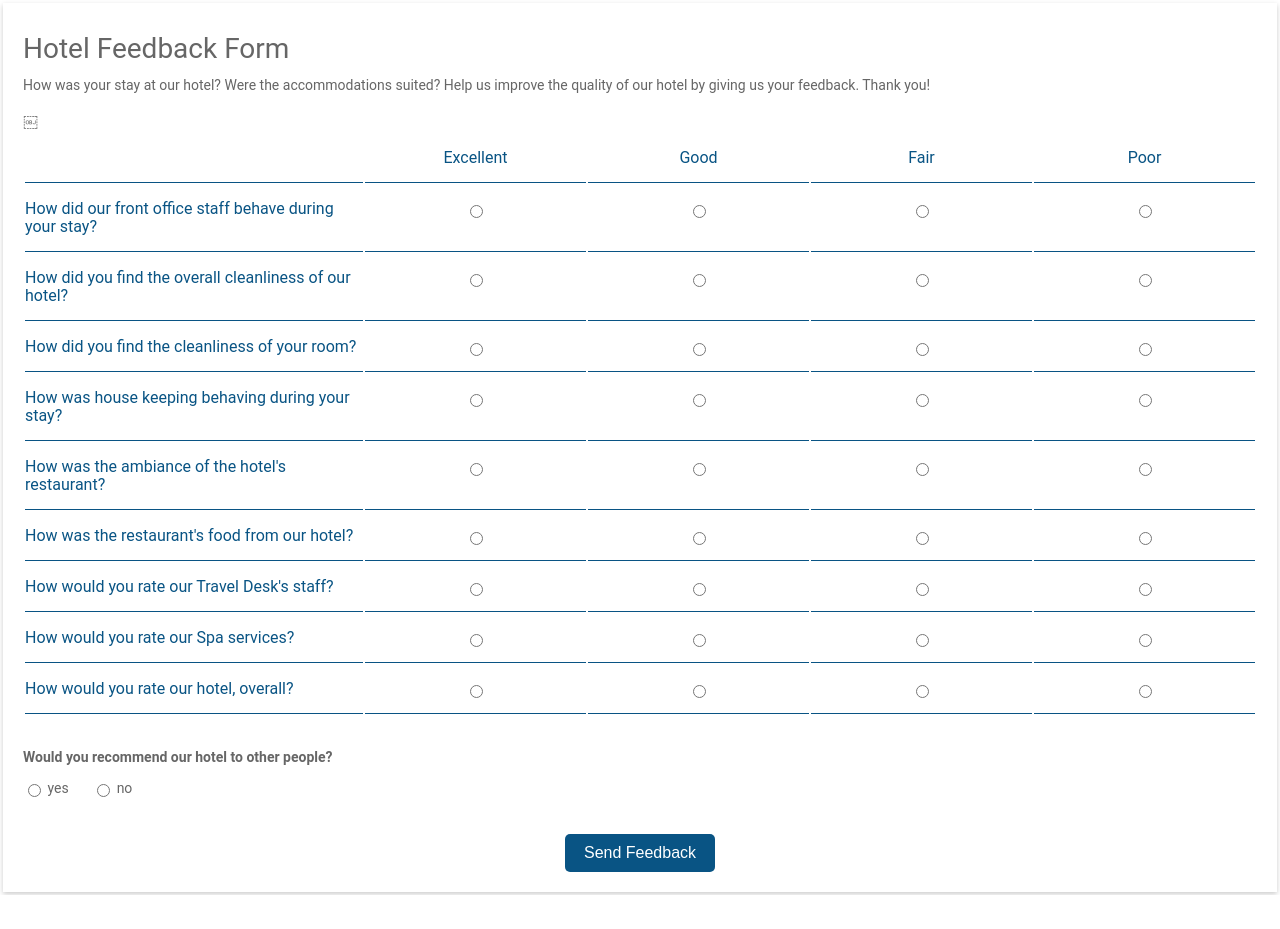
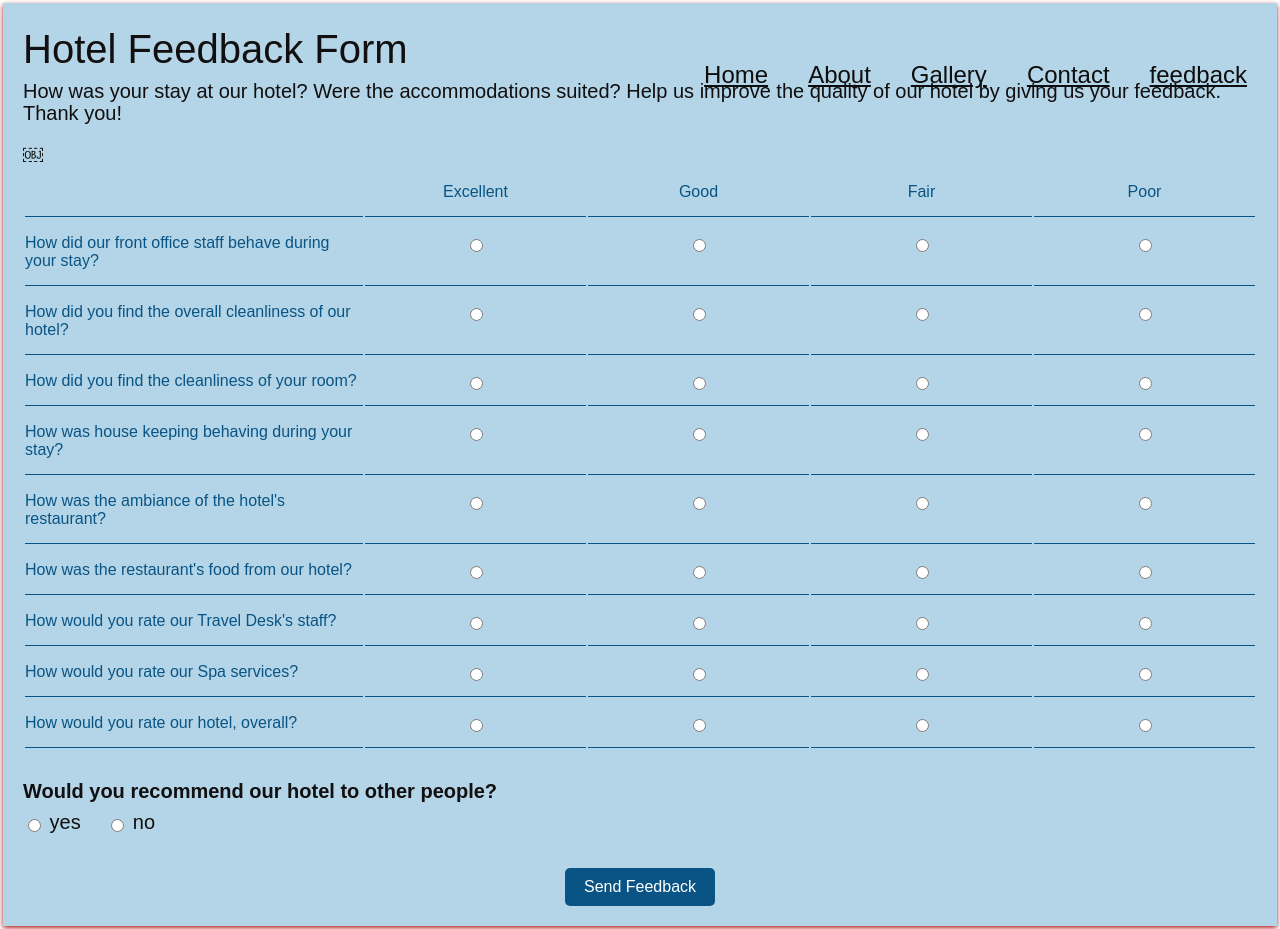
Before and after one commit to VanshikaJain06/Hotel-management-system, a plain HTML site: page feedback.html in a window 1280 px wide. Before the commit the page ends 895 px from the top, so only its background shows below. Drawn offline with Linux system fonts and the light colour scheme.

Commit message:
Add files via upload

```diff
--- a/feedback.css
+++ b/feedback.css
@@ -5,9 +5,9 @@ html, body {
     padding: 0;
     margin: 0;
     outline: none;
-    font-family: Roboto, Arial, sans-serif;
-    font-size: 14px;
-    color: #666;
+    font-family: sans-serif;
+    font-size: 20px;
+    color: #110f0f;
     line-height: 22px;
     }
     h1, h4 {
@@ -26,13 +26,13 @@ html, body {
     form {
     width: 100%;
     padding: 20px;
-    background: #fff;
-    box-shadow: 0 2px 5px #ccc;
+    background: rgb(180, 213, 231);
+    box-shadow: 0 2px 5px #b31f1f;
     }
     input {
     width: calc(100% - 10px);
     padding: 5px;
-    border: 1px solid #ccc;
+    border: 1px solid rgb(240, 2, 2);
     border-radius: 3px;
     vertical-align: middle;
     }
@@ -91,3 +91,38 @@ html, body {
     word-break: keep-all;
     }
     }
+    navigation ul{
+        display: flex;
+        flex-wrap: wrap;
+
+
+    }
+    .navigation ul li{
+        list-style: none;
+        margin-left: 20px;
+        padding: 10px;
+
+
+    }
+    .navigation ul li a{
+        text-decoration: underline;
+        color: hsl(0, 0%, 5%);
+        font-family: sans-serif;
+        font-size: larger;
+    }
+
+    .navigation ul li a:hover{
+        background-color: turquoise;
+        padding: 10px;
+
+
+
+    }
+    .navigation li{
+        float:left;
+    }
+    .navigation{
+        float: right;
+        margin-left: 600px;
+        margin-top: -110px;
+    }
--- a/feedback.html
+++ b/feedback.html
@@ -11,6 +11,15 @@
               <form action="/">
                 <h1>Hotel Feedback Form</h1>
                 <p class="">How was your stay at our hotel? Were the accommodations suited? Help us improve the quality of our hotel by giving us your feedback. Thank you!</p>
+                <div class="navigation">
+                  <ul>
+                      <li><a href="./home.html">Home</a></li>
+                      <li><a href="./about.html">About</a></li>
+                      <li><a href="./gallery.html">Gallery</a></li>
+                      <li><a href="./contact.html">Contact</a></li>
+                      <li><a href="./feedback.html">feedback</a></li>
+                  </ul>
+              </div>
                 <table>
                   <tr>
                     <th class="first-col"></th>
--- a/home.css
+++ b/home.css
@@ -234,3 +234,40 @@ html, body {
     padding-bottom:5px;
     }
     }
+
+    navigation ul{
+        display: flex;
+        flex-wrap: wrap;
+
+
+    }
+    .navigation ul li{
+        list-style: none;
+        margin-left: 20px;
+        padding: 10px;
+
+
+    }
+    .navigation ul li a{
+        text-decoration: underline;
+        color: hsl(0, 0%, 5%);
+        font-family: sans-serif;
+        font-size: larger;
+        font-weight: bold;
+    }
+
+    .navigation ul li a:hover{
+        background-color: turquoise;
+        padding: 10px;
+
+
+
+    }
+    .navigation li{
+        float:left;
+    }
+    .navigation{
+        float: right;
+        margin-left: 900px;
+        margin-top: 20px;
+    }
--- a/index.html
+++ b/index.html
@@ -17,8 +17,6 @@
                     <ul>
                         <li><a href="./home.html">Home</a></li>
                         <li><a href="./about.html">About</a></li>
-                        <li><a href="./room.html">Room</a></li>
-                        <li><a href="./facilities.html">Facilities</a></li>
                         <li><a href="./gallery.html">Gallery</a></li>
                         <li><a href="./contact.html">Contact</a></li>
                         <li><a href="./feedback.html">feedback</a></li>
@@ -116,6 +114,6 @@
             <h4>HOTEL MANAGEMENT SYSTEM@2021</h4>
         </div>
     </div>
-    <script src="https://cdn.jsdelivr.net/npm/bootstrap@5.1.3/dist/js/bootstrap.bundle.min.js" integrity="sha384-ka7Sk0Gln4gmtz2MlQnikT1wXgYsOg+OMhuP+IlRH9sENBO0LRn5q+8nbTov4+1p" crossorigin="anonymous"></script>
+
     </body>
 </html>
--- a/style.css
+++ b/style.css
@@ -8,6 +8,8 @@ body{
     margin: 0;
     padding: 14px;
     cursor: pointer;
+    font-weight: bold;
+
 
 }
 .main-header {
@@ -33,7 +35,7 @@ body{
 
 }
 .header{
-    font-family: 'Gill Sans', 'Gill Sans MT', Calibri, 'Trebuchet MS', sans-serif;
+    /*font-family: 'Gill Sans', 'Gill Sans MT', Calibri, 'Trebuchet MS', sans-serif;*/
     display: flex;
     justify-content: flex-end;
 
@@ -42,20 +44,27 @@ body{
     display: flex;
     flex-wrap: wrap;
 
+
 }
 .navigation ul li{
     list-style: none;
     margin-left: 20px;
     padding: 10px;
 
+
 }
 .navigation ul li a{
     text-decoration: underline;
-    color: rgb(205, 50, 115);
+    color: hsl(0, 0%, 5%);
+    font-family: sans-serif;
+    font-size: larger;
+    font-weight: bold;
 }
+
 .navigation ul li a:hover{
     background-color: turquoise;
     padding: 10px;
+
 
 
 }
```
Also changed, not shown: home.html (+9 -0 lines).
